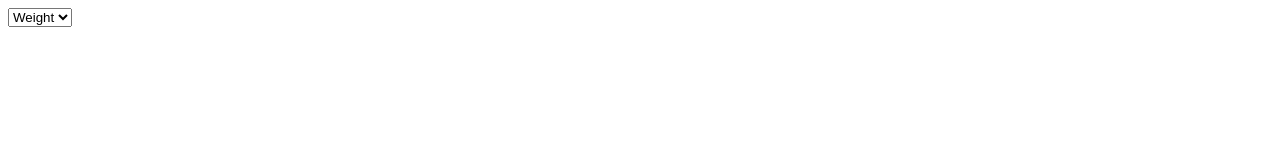
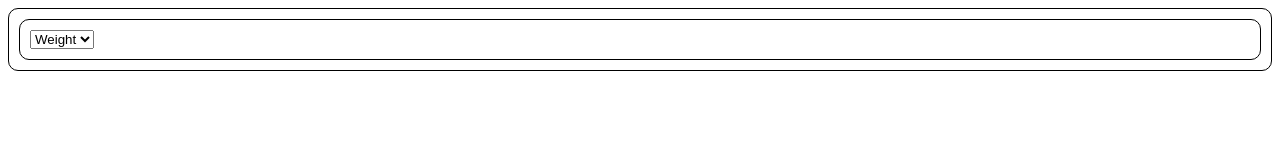
Before and after one commit to bixanh0201/bixanh0201.github.io, a plain HTML site: page UnitConverter.html in a window 1280 px wide. Drawn offline with Linux system fonts and the light colour scheme.

Commit message:
added round edges and a outer div

```diff
--- a/UnitConverter.html
+++ b/UnitConverter.html
@@ -2,10 +2,26 @@
 <html>
     <head lang="en"></head>
     <meta charset="UTF-8">
-    <div id="InputRanks">
-        <select id="inputRanks">
-            <option id="WeightRank">Weight</option>
-            <option id="MetricRank">Metric</option>
-        </select>
+    <div id="WidgetContanier">
+        <div id="InputRanks">
+            <select id="inputUnits">
+                <option id="WeightUnit">Weight</option>
+                <option id="MetricUnit">Metric</option>
+            </select>
+        </div>
     </div>
+    <style>
+        #WidgetContanier {
+            border: 1px solid black;
+            border-radius: 10px;
+            padding: 10px;
+        }
+        #InputRanks {
+            font-size: 20;
+            font-family: Arial;
+            border: 1px solid black;
+            border-radius: 10px;
+            padding: 10px;
+        }
+    </style>
 </html>
```
